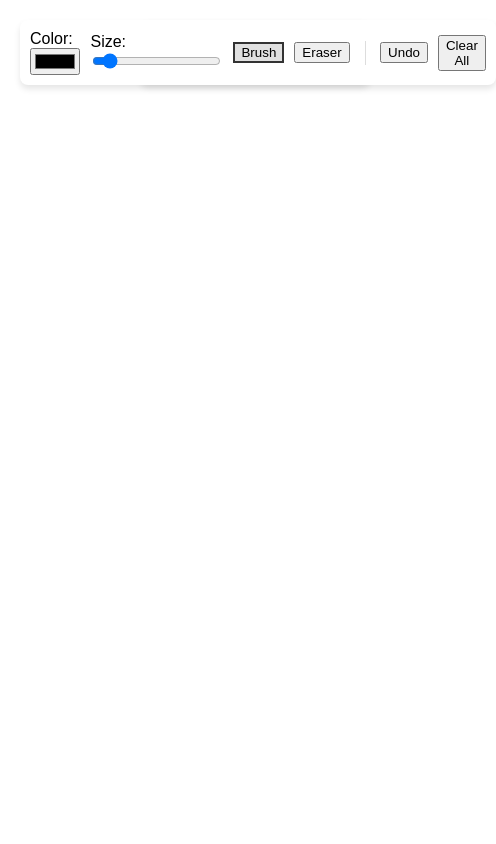
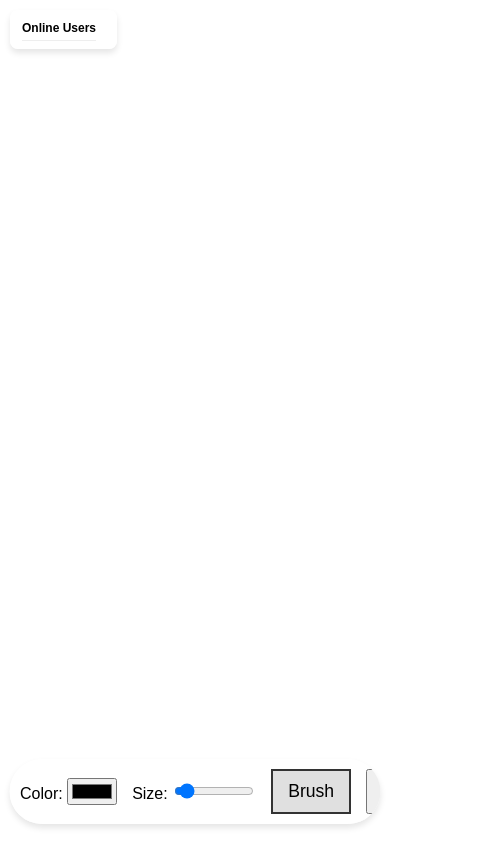
Before and after one commit to Anvians/Collaborative-canvas, a website with bundled scripts: page client/index.html in a window 390 px wide. Shown: the whole page, 496 px wide, since content can reach past the window. Built offline with nearby package versions, Linux system fonts and the light colour scheme; files whose address does not match are found by name.

Commit message:
beautify it

```diff
--- a/client/style.css
+++ b/client/style.css
@@ -4,6 +4,7 @@ html {
     padding: 0;
     overflow: hidden;
     font-family: sans-serif;
+    overscroll-behavior: none;
 }
 
 #drawingCanvas {
@@ -11,9 +12,9 @@ html {
     cursor: crosshair;
     touch-action: none;
     background: white;
+    touch-action: none;
 }
 
-/* Toolbar Updates */
 .toolbar {
     position: absolute;
     top: 20px;
@@ -95,3 +96,73 @@ button.active {
     transition: top 0.1s linear, left 0.1s linear;
     z-index: 50;
 }
+
+
+
+
+
+/* MOBILE RESPONSIVE STYLES */
+@media (max-width: 768px) {
+    .toolbar {
+        top: auto;
+        bottom: 20px;
+        left: 50%;
+        transform: translateX(-50%);
+        width: 90%;
+        max-width: 400px;
+
+        overflow-x: auto;
+        white-space: nowrap;
+
+        padding: 10px;
+        gap: 15px;
+        border-radius: 50px;
+        justify-content: flex-start;
+    }
+
+    .toolbar::-webkit-scrollbar {
+        display: none;
+    }
+
+    .toolbar button {
+        padding: 10px 15px;
+        font-size: 1.1rem;
+        flex-shrink: 0;
+    }
+
+    input[type="range"] {
+        width: 80px;
+    }
+
+    #user-panel {
+        top: 10px;
+        right: auto;
+        left: 10px;
+        width: auto;
+        padding: 8px 12px;
+        background: rgba(255, 255, 255, 0.9);
+    }
+
+    #user-panel h3 {
+        font-size: 12px;
+        margin: 0;
+        display: inline-block;
+        margin-right: 5px;
+    }
+
+    #userList {
+        display: inline-flex;
+        gap: 5px;
+    }
+
+    #userList li {
+        font-size: 0;
+    }
+
+    #userList li .user-dot {
+        width: 12px;
+        height: 12px;
+        margin: 0;
+        border: 1px solid #ccc;
+    }
+}
```
